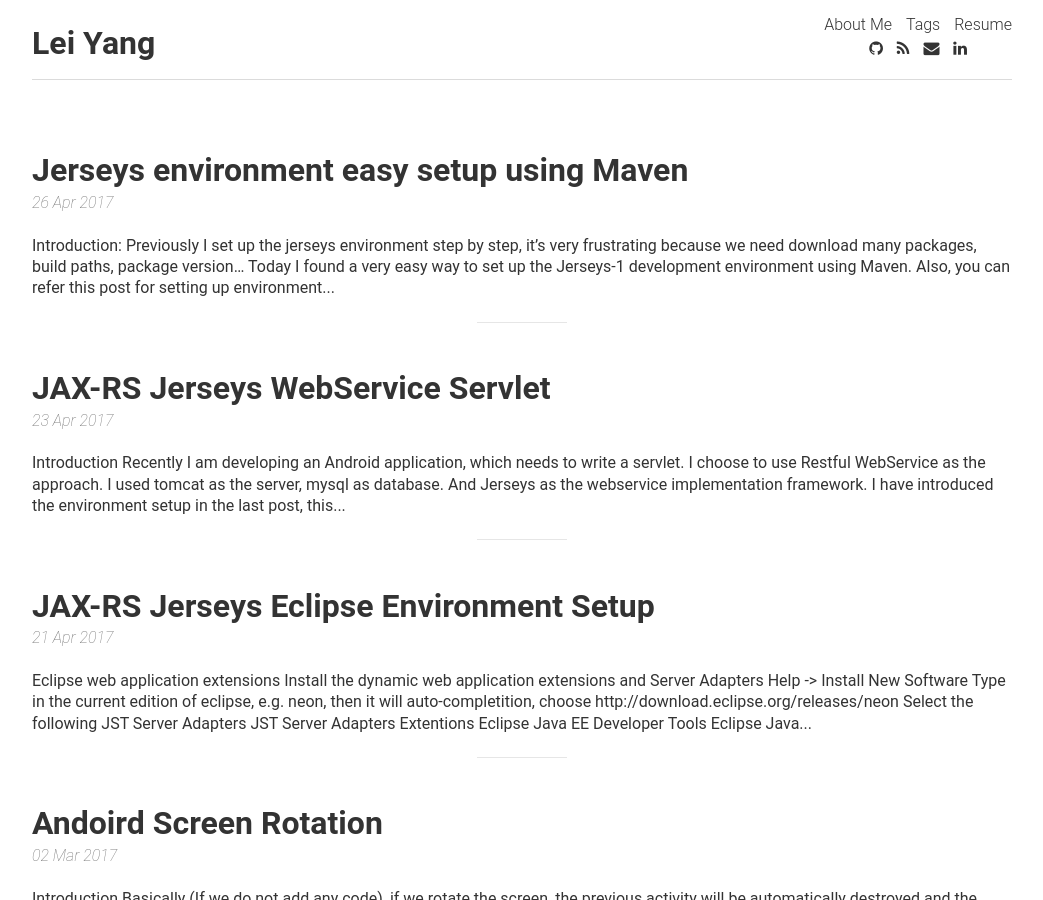
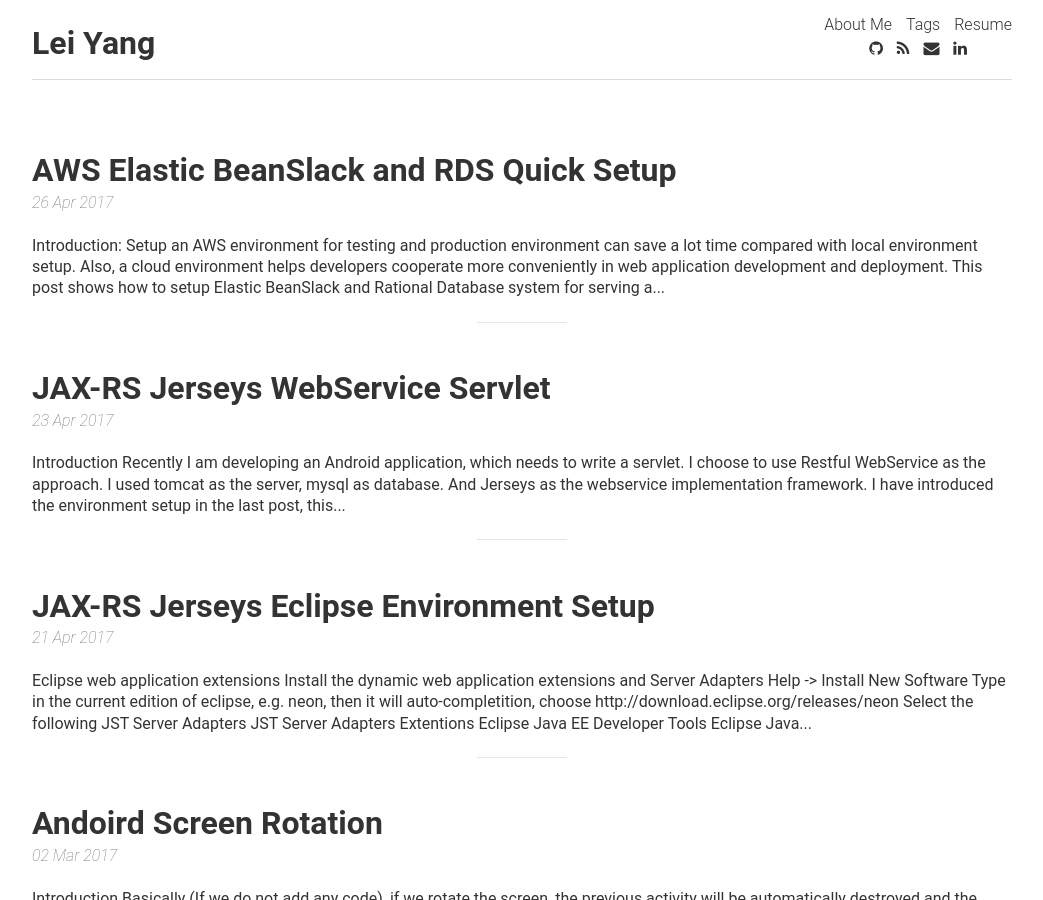
Before and after one commit to Ray-Young/ray-young.github.io, a Jekyll site: the page built from index.html, in a window 1280 px wide and 900 px high. Shown: the whole window, without its empty margins (118-1161 px from the left). Built offline with Jekyll 4.4.1, drawn with Linux system fonts in a browser that asks for light colours; nearby versions of some CDN libraries; the list of posts is cut into pages by our own code.

Commit message:
Add AWS quick setup into TODO, add github link to Jersey with maven

```diff
--- /dev/null
+++ b/_posts/2017-04-26-AWS-Elastic-BeanSlack-and-RDS-Quick-Setup.md
@@ -0,0 +1,21 @@
+---
+layout: post
+title: AWS Elastic BeanSlack and RDS Quick Setup
+date: 2017-04-26
+comments: true
+tags: [AWS]
+---
+
+### Introduction:
+
+Setup an AWS environment for testing and production environment can save
+a lot time compared with local environment setup. Also, a cloud
+environment helps developers cooperate more conveniently in web
+application development and deployment. This post shows how to setup
+ Elastic BeanSlack and Rational Database system for serving a WebService Servlet.
+
+### Elastic BeanSlack
+
+### RDS
+
+### EC2
```
Also changed, not shown: TODO/2017-04-26-Jerseys-Easy-set-up-using-Maven.md (renamed from _posts/2017-04-26-Jerseys-Easy-set-up-using-Maven.md, +3 -0 lines).
